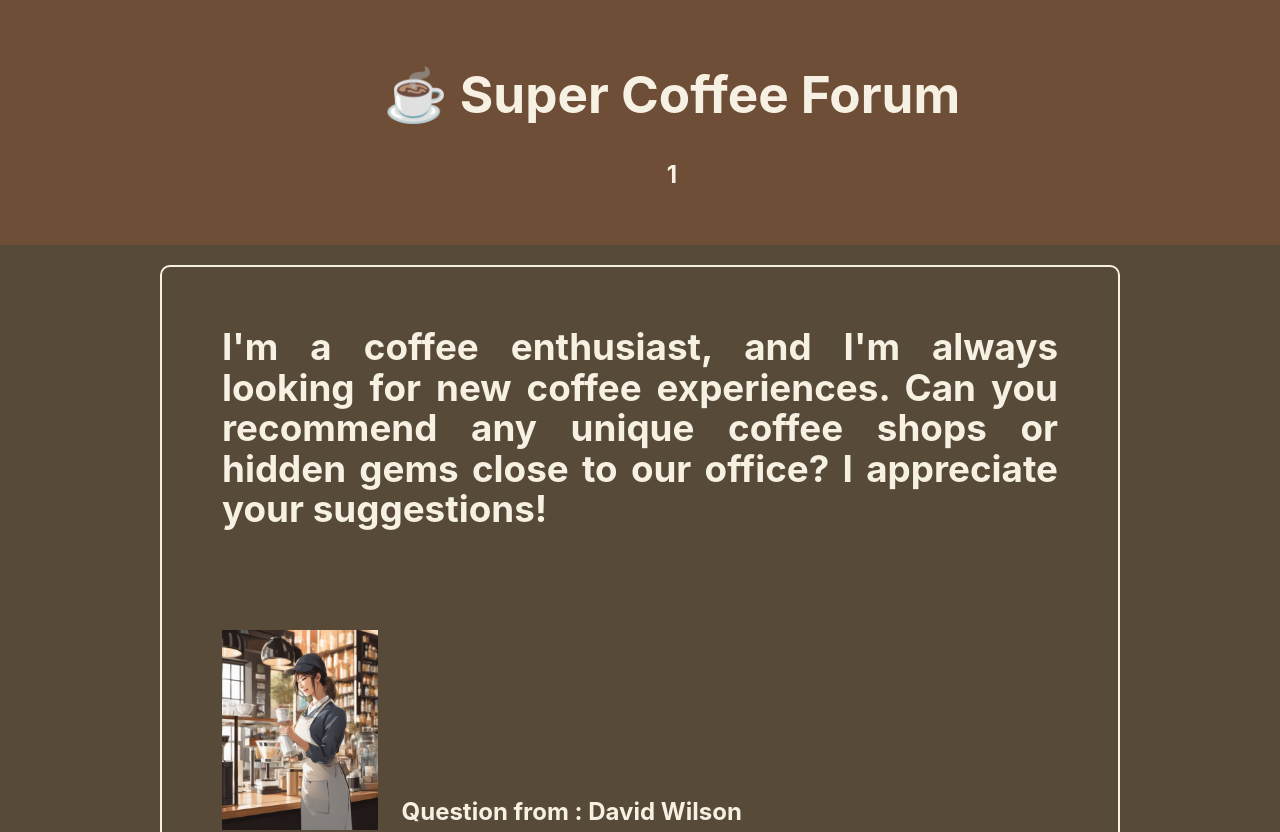
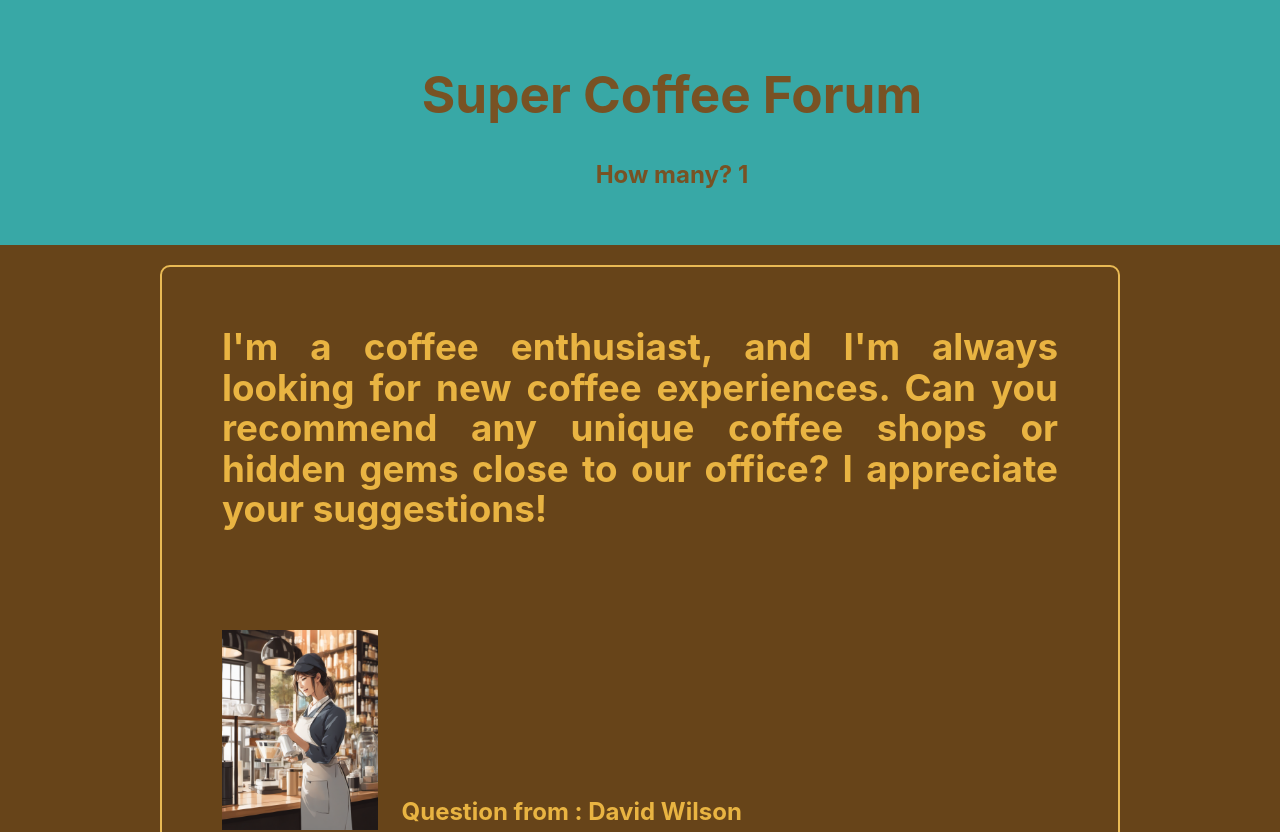
Before and after one commit to leslieyjkim/Coffee_forum_2024, a React (Vite) app in the folder Project_coffee_forum/: page / in a window 1280 px wide. Shown: the top 832 px of the page. Built offline with nearby package versions, Linux system fonts and the light colour scheme.

Commit message:
Styling & Add screenshot

```diff
--- a/Project_coffee_forum/src/App.scss
+++ b/Project_coffee_forum/src/App.scss
@@ -5,21 +5,21 @@
 }
 
 body {
-  background-color: #574a39;
+  background-color: #674419;
 }
 
 .Header {
   width: 100%;
-  background-color: #6f4e37;
-  color:#f7f1e4;
+  background-color: #38a8a6;
+  color:#785224;
   padding: 2em;
   margin-bottom: 20px;
 }
 
 .question-container {
   width: 70%;
-  color:#f7f1e4;
-  border: 2px solid #f7f1e4;;
+  color:#e9b442;
+  border: 2px solid #e9ba54;;
   padding: 30px;
   border-radius: 10px;
   margin: 0 auto; //centers the box
@@ -54,7 +54,7 @@ main {
   width: 100%;
   display: flex;
   justify-content: center;
-  color:#f7f1e4;
+  color:#56a6ad;
 }
 
 
@@ -69,7 +69,7 @@ main {
   margin-bottom: 20px;
   padding: 10px;
   gap: 1em;
-  font-size: 20px;
+  font-size: 1.5em;
   grid-template-areas:
   "profile reply"
   "name reply"
@@ -98,16 +98,26 @@ main {
 }
 
 .ReplyForm {
+  height: 250px;
   padding:1em;
   background-color: #38a8a6;
-  input,
+  input{
+    font-size:2em ;
+    margin: 1em;
+    padding: 1em;
+    color:black;
+    background-color: #d1be94;
+  }
   button{
-     font-size:1.3em ;
+     font-size:2em ;
      margin: 1em;
      padding: 1em;
+     background-color: rgb(126, 88, 16);
+
   }
 }
 
 .ReplyInput {
-  width: 35%;
+  width: 60%;
+  height: 55%;
 }
--- a/Project_coffee_forum/src/components/Header.jsx
+++ b/Project_coffee_forum/src/components/Header.jsx
@@ -15,8 +15,8 @@ export default function Header(props) {
 
     return (
         <header className="Header">
-        <h1>☕️ Super Coffee Forum </h1>
-        <h2 onClick={handleClick}>{count.value}</h2>
+        <h1>Super Coffee Forum</h1>
+        <h2 onClick={handleClick}>How many? {count.value}</h2>
       </header>
     )
 }
```
Also changed, not shown: 1 other file (tests, documents, lock files or other folders).
